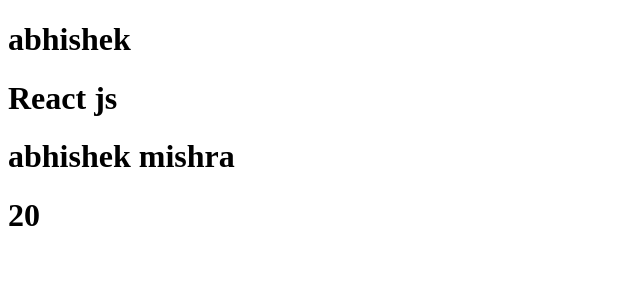
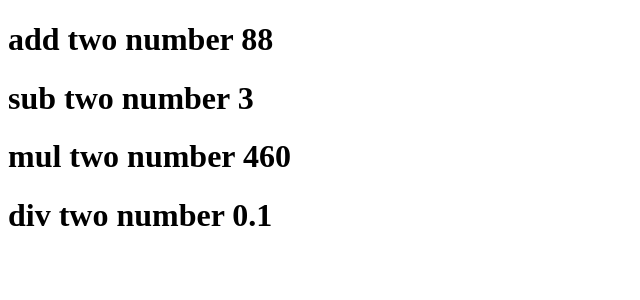
Before and after one commit to Abhimishra2424/React-tutorial, a React (Create React App) app: page / in a window 1280 px wide. Shown: the top 300 px of the page, without its empty margins (0-640 px from the left). Built offline with nearby package versions, Linux system fonts and the light colour scheme.

Commit message:
Create Simple Calculator App in React JS

```diff
--- a/src/App.js
+++ b/src/App.js
@@ -1,15 +1,20 @@
-const myname = "abhishek";
-const favpro = "React js";
-
-function myLast() {
-  let names = "abhishek mishra";
-  return names;
+function add (a ,b){
+    let sum = a + b
+    return sum
 }
-function myage() {
-  let age = "20";
-  return age;
+function sub (a ,b){
+    let sum = a - b
+    return sum
+}
+function mul (a ,b){
+    let sum = a * b
+    return sum
+}
+function div (a ,b){
+    let sum = a / b
+     sum.toFixed(2)
+    return sum
 }
 
-export default myname;
-
-export { favpro, myLast , myage};
+export default add;
+export {sub , mul ,  div}
--- a/src/index.js
+++ b/src/index.js
@@ -1,15 +1,13 @@
 import React from "react";
 import ReactDOM from "react-dom";
-import * as ques  from "./App";
-
-
+import add, { sub, mul, div } from "./App";
 
 ReactDOM.render(
   <>
-    <h1>{ques.default}</h1>
-    <h1>{ques.favpro}</h1>
-    <h1>{ques.myLast()}</h1>
-    <h1>{ques.myage()}</h1>
+    <h1>add two number {add(23, 65)}</h1>
+    <h1>sub two number {sub(23, 20)}</h1>
+    <h1>mul two number {mul(23, 20)}</h1>
+    <h1>div two number {div(2, 20)}</h1>
   </>,
   document.getElementById("root")
 );
```
